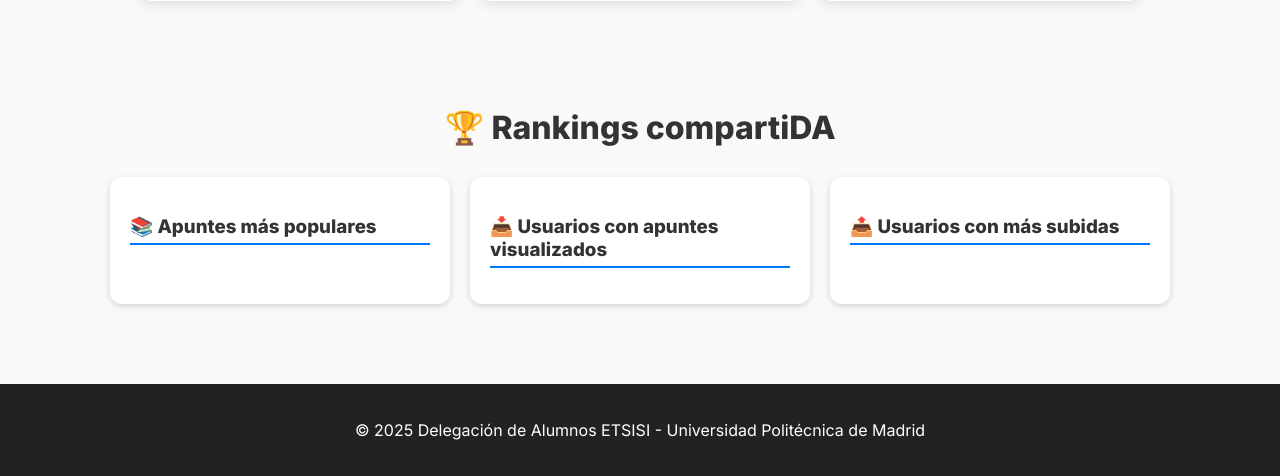
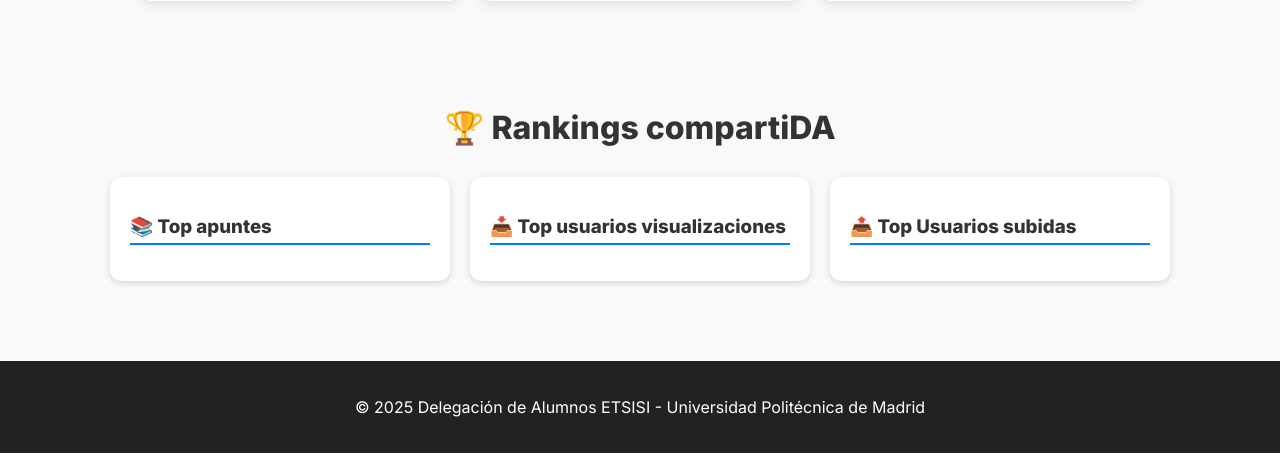
Before and after one commit to DA-ETSISI/compartida, a Django app: page / in a window 1280 px wide. Shown: the part 711-1187 px from the top of the page. After the commit the page ends 1164 px from the top, so only its background shows below. Run offline with Django 5.2, Linux system fonts and the light colour scheme; data that the repository does not hold is empty.

Commit message:
fix: index style

```diff
--- a/templates/apuntes/index.html
+++ b/templates/apuntes/index.html
@@ -26,7 +26,7 @@
         <h2 class="ranking-title">🏆 Rankings comparti<span class="azul">DA</span></h2>
         <div class="ranking-container">
             <div class="ranking-box">
-                <h3>📚 Apuntes más populares</h3>
+                <h3>📚 Top apuntes</h3>
                 <ol>
                     {% for apunte in apuntes %}
                       <li>{{apunte.titulo}} - {{apunte.visualizaciones}}</li>
@@ -34,7 +34,7 @@
                 </ol>
             </div>
             <div class="ranking-box">
-                <h3>📥 Usuarios con apuntes visualizados</h3>
+                <h3>📥 Top usuarios visualizaciones</h3>
                 <ol>
                     {% for users in top_descargas %}
                       <li>{{users.given_name}} - {{users.recuento_visualizaciones}}</li>
@@ -42,7 +42,7 @@
                 </ol>
             </div>
             <div class="ranking-box">
-                <h3>📤 Usuarios con más subidas</h3>
+                <h3>📤 Top Usuarios subidas</h3>
                 <ol>
                     {% for users in top_subidas %}
                       <li>{{users.given_name}} - {{users.recuento_subidas}}</li>
```
